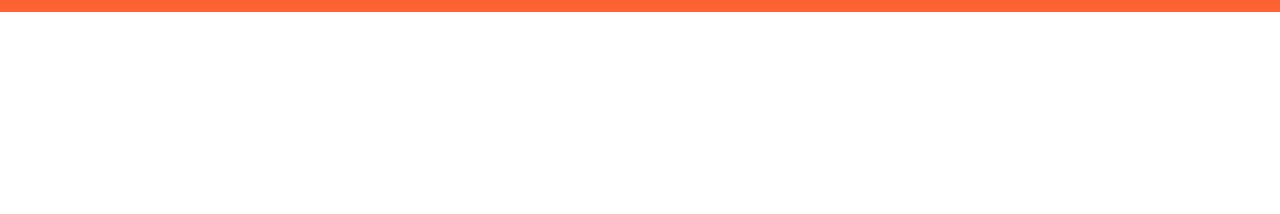
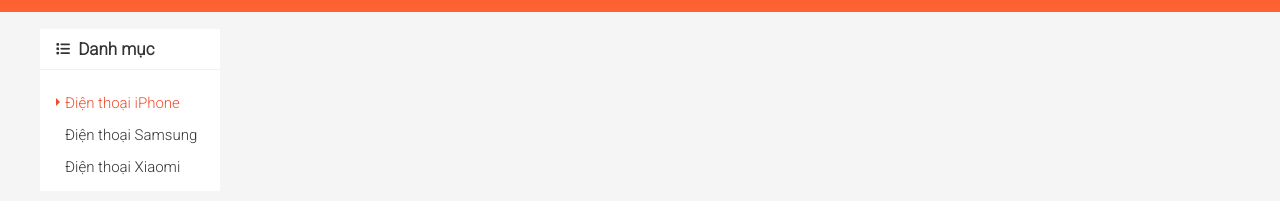
Before and after one commit to jaenguyen/F8-Shopee-clone, a plain HTML site: page index.html in a window 1280 px wide. Shown: the part 104-318 px from the top of the page. Drawn offline with nearby package versions, Linux system fonts and the light colour scheme.

Commit message:
Danh mục sản phẩm

```diff
--- a/assets/css/base.css
+++ b/assets/css/base.css
@@ -21,6 +21,7 @@ html {
     box-sizing: border-box;
 }
 
+/* Responsive */
 .grid {
     width: 1200px;
     max-width: 100%;
@@ -34,6 +35,21 @@ html {
 .grid__row {
     display: flex;
     flex-wrap: wrap;
+    margin-left: -12px;
+    margin-right: -12px;
+}
+
+/* Test */
+.grid__column-2 {
+    padding-left: 12px;
+    padding-right: 12px;
+    width: 16.6667%;
+}
+
+.grid__column-10 {
+    padding-left: 12px;
+    padding-right: 12px;
+    width: 83.3334%;
 }
 
 /* Animation */
--- a/assets/css/main.css
+++ b/assets/css/main.css
@@ -840,3 +840,67 @@
     color: var(--text-color);
     display: block;
 }
+
+/* App Cotainer */
+.app__container {
+    background-color: #F5F5F5;
+}
+
+.category {
+    border-radius: 2px;
+    background-color: var(--white-color);
+}
+
+.category__heading {
+    font-size: 1.7rem;
+    color: var(--text-color);
+    padding: 12px 16px;
+    border-bottom: 1px solid rgba(0, 0, 0, 0.05);
+}
+
+.category__heading-icon {
+    font-size: 1.4rem;
+    margin-right: 4px;
+    position: relative;
+    top: -1px;
+}
+
+.category-list {
+    padding: 0 0 8px 0;
+    list-style: none;
+    margin-left: 9px;
+}
+
+.category-item {
+
+}
+
+.category-item--active .category-item__link {
+    color: var(--primary-color);
+}
+
+.category-item--active .category-item__link::before {
+    content: "";
+    top: 50%;
+    left: 7px;
+    position: absolute;
+    border: 4px solid;
+    transform: translateY(calc(-50% - 1px));
+    border-color: transparent transparent transparent var(--primary-color);
+}
+
+.category-item__link {
+    position: relative;
+    font-size: 1.5rem;
+    color: var(--text-color);
+    text-decoration: none;
+    padding: 8px 16px;
+    display: block;
+    transition: right linear 0.1s;
+    right: 0;
+}
+
+.category-item__link:hover {
+    right: -4px;
+    color: var(--primary-color);
+}
--- a/index.html
+++ b/index.html
@@ -257,8 +257,32 @@
             </div>
         </header>
 
-        <div class="container">
+        <div class="app__container">
+            <div class="grid">
+                <div class="grid__row">
+                    <div class="grid__column-2">
+                        <nav class="category">
+                            <h3 class="category__heading">
+                                <i class="category__heading-icon fas fa-list"></i>
+                                Danh mục
+                            </h3>
 
+                            <ul class="category-list">
+                                <li class="category-item category-item--active">
+                                    <a href="" class="category-item__link">Điện thoại iPhone</a>
+                                </li>
+                                <li class="category-item">
+                                    <a href="" class="category-item__link">Điện thoại Samsung</a>
+                                </li>
+                                <li class="category-item">
+                                    <a href="" class="category-item__link">Điện thoại Xiaomi</a>
+                                </li>
+                            </ul>
+                        </nav>
+                    </div>
+                    <div class="grid__column-10"></div>
+                </div>
+            </div>
         </div>
 
         <footer class="footer">
```
